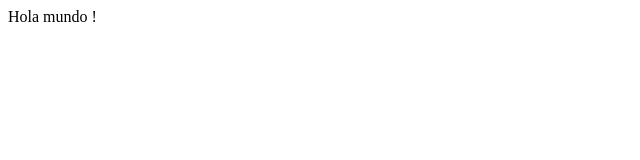
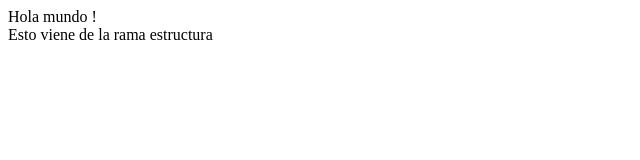
Before and after one commit to gustavo-lib/prueba_git, a plain HTML site: page index.html in a window 1280 px wide. Shown: the whole page, without its empty margins (0-640 px from the left). Drawn offline with Linux system fonts and the light colour scheme.

Commit message:
commit de restrutura

```diff
--- a/index.html
+++ b/index.html
@@ -7,5 +7,6 @@
 </head>
 <body>
     Hola mundo !
+    <div>Esto viene de la rama estructura </div>
 </body>
 </html>
```
